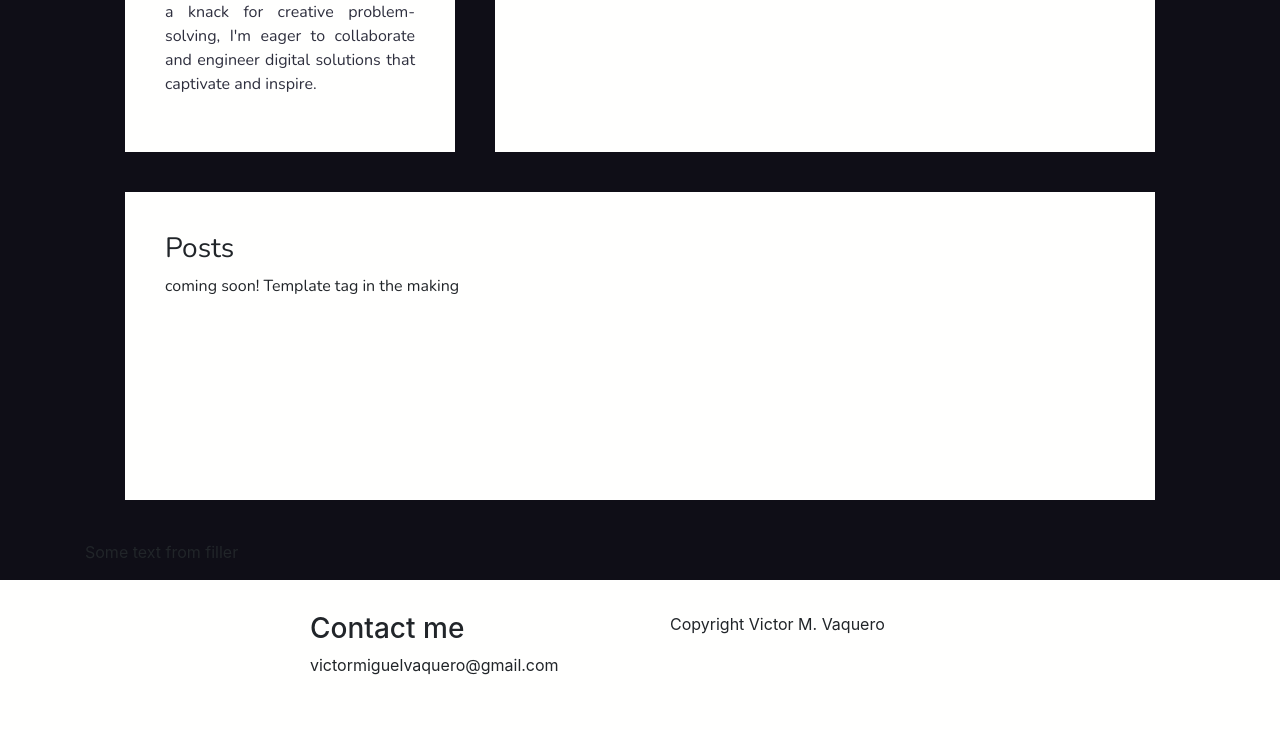
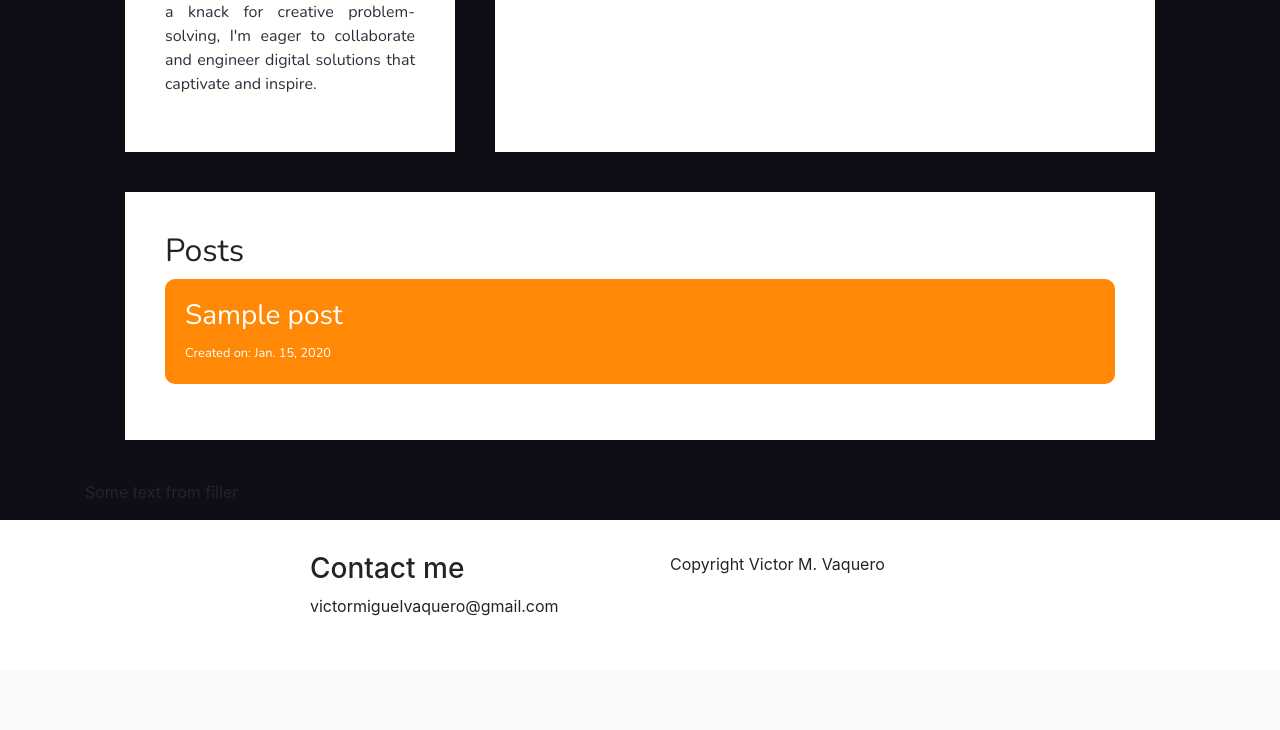
Before and after one commit to zomvie-break/blog, a Django app: template mysite/home/templates/home/index.html in a window 1280 px wide. Shown: the part 722-1452 px from the top of the page. After the commit the page ends 1338 px from the top, so only its background shows below. Run offline with Django 3.2, Linux system fonts and the light colour scheme; the template is opened without the code that fills it: most values are stand-ins (such as "Sample title", 1, 10 or a date in 2020); some libraries are stand-ins or nearby versions.

Commit message:
add posts to index.html

```diff
--- a/mysite/home/static/home/style.css
+++ b/mysite/home/static/home/style.css
@@ -24,7 +24,7 @@ main {
     /* grid */
     display: grid;
     grid-template-columns: 1fr 2fr;
-    grid-template-rows: 100px repeat(3, 1fr);
+    grid-template-rows: 100px repeat(2, 1fr) auto;
     grid-template-areas:
         "header header"
         "aboutme projects"
@@ -169,6 +169,37 @@ a:hover {
     font-weight: 400;
 }
 
+#container-posts ul {
+    display: flex;
+    flex-direction: row;
+    justify-content: flex-start;
+    flex-wrap: wrap;
+    gap: 20px;
+    margin-left: -40px;
+}
+
+#container-posts li {
+    list-style: none;
+    background-color: #ff8906;
+    border-radius: 10px;
+    /* padding: 20px; */
+    flex: 1 1 auto;
+    /* change this width to vary how many
+    projects to display in line */
+    /* min-width: 100%; */
+}
+
+
+#container-posts div {
+    margin: 20px 20px;
+    color: #fffffe;
+    font-weight: 400;
+}
+
+#container-posts li:hover {
+    background-color: #f25f4c;
+    /* text-decoration: dashed; */
+}
 .filler {
     flex: 1;
 }
--- a/mysite/home/templates/home/index.html
+++ b/mysite/home/templates/home/index.html
@@ -63,8 +63,19 @@
   {% comment %} SECTION 3: POSTS {% endcomment %}
   <section id="container-posts">
     <article>
-      <h3>Posts</h3>
-      <p>coming soon! Template tag in the making</p>
+      <h2>Posts</h2>
+      <ul>
+        {% for post in posts %}
+        <li>
+          <a href="{% url 'bposts:posts_detail' post.id %}">
+            <div>
+              <h3>{{ post.title}}</h3>
+              <p><small>Created on: {{ post.created_at | date }}</small></p>
+            </div>
+          </a>
+        </li>
+        {% endfor %}
+      </ul>
     </article>
   </section>
 </main>
--- a/mysite/home/views.py
+++ b/mysite/home/views.py
@@ -1,6 +1,7 @@
 from django.shortcuts import render
 from django.views import View
 from myprojects.models import Project
+from bposts.models import Posts
 
 # Create your views here.
 
@@ -8,5 +9,6 @@ class MainView(View):
     template_name='home/index.html'
     def get(self, request):
         projects = Project.objects.all()
-        context = {'projects':projects}
+        posts = Posts.objects.all()
+        context = {'projects':projects, 'posts':posts}
         return render(request, self.template_name, context)
```
